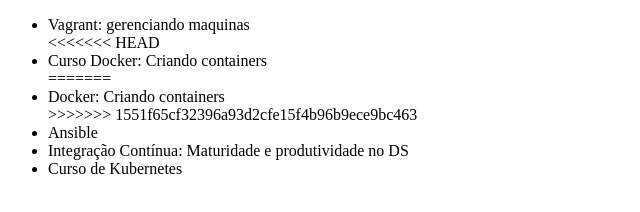
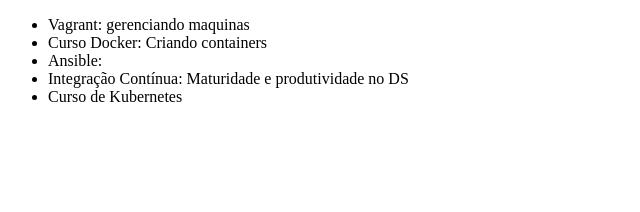
Before and after one commit to alexSaraivaM/alura-git, a plain HTML site: page index.html in a window 1280 px wide. Shown: the whole page, without its empty margins (0-640 px from the left). Drawn offline with Linux system fonts and the light colour scheme.

Commit message:
Atualizando

```diff
--- a/index.html
+++ b/index.html
@@ -22,12 +22,8 @@
 
     <ul>
         <li>Vagrant: gerenciando maquinas</li>
-<<<<<<< HEAD
         <li>Curso Docker: Criando containers</li>
-=======
-        <li>Docker: Criando containers</li>
->>>>>>> 1551f65cf32396a93d2cfe15f4b96b9ece9bc463
-        <li>Ansible</li>
+        <li>Ansible:</li>
         <li>Integração Contínua: Maturidade e produtividade no DS</li>
         <li>Curso de Kubernetes</li>
     </ul>
```
